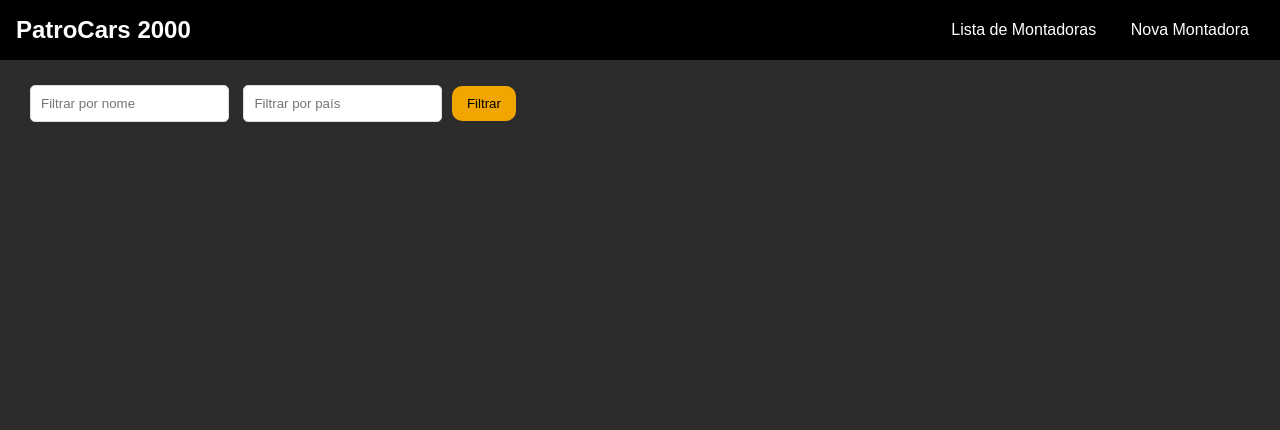
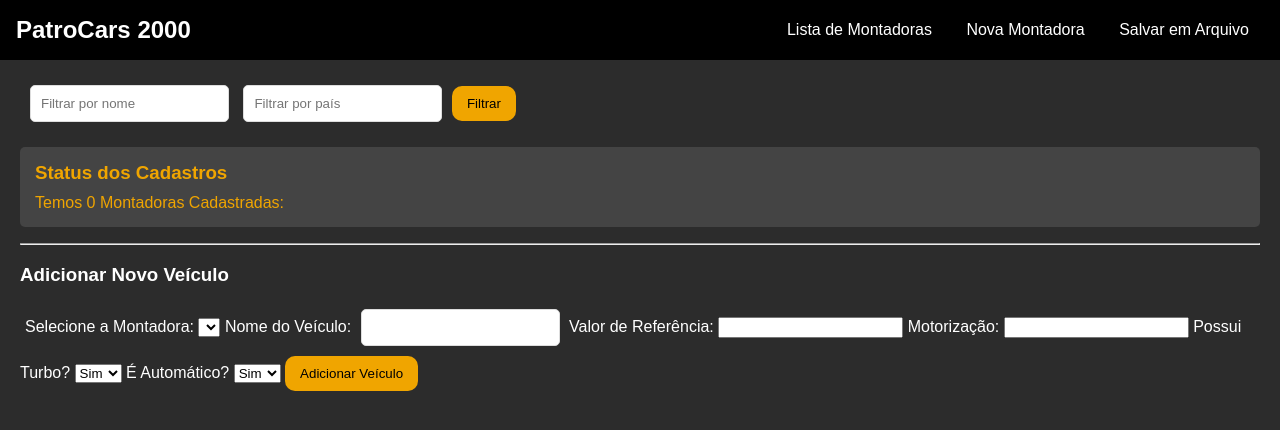
Before and after one commit to is-benvindo/prog_net_ii, a FastAPI app: page /montadoras_list in a window 1280 px wide. Shown: the top 430 px of the page. Run offline with FastAPI, Linux system fonts and the light colour scheme; data that the repository does not hold is empty.

Commit message:
pequenas atualizações

```diff
--- a/alembic/env.py
+++ b/alembic/env.py
@@ -5,7 +5,7 @@ from alembic import context
 
 # Importando o Base do seu projeto
 from persistence.database import Base
-from models import Montadora  # Certifique-se de importar o modelo Montadora
+from models.models import Montadora  # Certifique-se de importar o modelo Montadora
 
 # this is the Alembic Config object, which provides
 # access to the values within the .ini file in use.
--- /dev/null
+++ b/data/montadoras.txt
@@ -0,0 +1,3 @@
+Ford;Estados Unidos;1903
+Toyota;Jap�o;1937
+Tesla;Estados Unidos;2003
--- a/main.py
+++ b/main.py
@@ -1,24 +1,32 @@
-from fastapi import FastAPI, Request, Depends, Form
+from fastapi import FastAPI, HTTPException, Request, Depends, Form
 from fastapi.staticfiles import StaticFiles
 from fastapi.templating import Jinja2Templates
 from fastapi.responses import RedirectResponse
 from sqlalchemy.orm import Session
-from models import Montadora
+from models.models import Montadora, Veiculo
 from persistence.database import get_db
 from persistence.montadora_repository import MontadoraRepository
+from persistence.veiculo_repository import VeiculoRepository
+from uuid import UUID
 
 app = FastAPI()
 
 app.mount('/static', StaticFiles(directory='static'), name='static')
 templates = Jinja2Templates(directory='templates')
 
-repository = MontadoraRepository()
+montadora_repository = MontadoraRepository()
+veiculo_repository = VeiculoRepository()
 
-# Rotas
+# Rotas para Montadoras
 @app.get('/montadoras_list')
 def montadora_list(request: Request, nome: str = None, pais: str = None, db: Session = Depends(get_db)):
-    montadoras = repository.get_all(db, nome=nome, pais=pais)
-    return templates.TemplateResponse('montadora_list.html', {'montadoras': montadoras, 'request': request})
+    montadoras = montadora_repository.get_all(db, nome=nome, pais=pais)
+    total_montadoras = len(montadoras)
+    return templates.TemplateResponse('montadora_list.html', {
+        'montadoras': montadoras,
+        'total_montadoras': total_montadoras,
+        'request': request
+    })
 
 @app.get('/montadoras_form')
 def montadora_form(request: Request):
@@ -33,36 +41,117 @@ def montadora_save(
     db: Session = Depends(get_db)
 ):
     montadora = Montadora(nome=nome, pais=pais, ano_fundacao=ano)
-    repository.save(db, montadora)
+    montadora_repository.save(db, montadora)
     return RedirectResponse('/montadoras_list', status_code=303)
 
 @app.get('/montadoras_edit/{id}')
 def montadora_edit(request: Request, id: str, db: Session = Depends(get_db)):
-    print(f"ID recebido para edição: {id}")
-    montadora = repository.get_by_id(db, id)
+    montadora = montadora_repository.get_by_id(db, id)
     if not montadora:
-        print(f"Montadora não encontrada com ID {id}")
         return templates.TemplateResponse('404.html', {'request': request}, status_code=404)
     return templates.TemplateResponse('montadora_form.html', {'montadora': montadora, 'request': request})
 
+from fastapi.responses import RedirectResponse
+from fastapi import Form, Depends
+from sqlalchemy.orm import Session
+import uuid
+
 @app.post('/montadora_update/{id}')
-def montadora_update(id: str, nome: str = Form(...), pais: str = Form(...), ano: int = Form(...), db: Session = Depends(get_db)):
-    print(f"ID recebido para atualização: {id}")
-    print(f"Nome: {nome}, País: {pais}, Ano: {ano}")
+def montadora_update(id: uuid.UUID, nome: str = Form(...), pais: str = Form(...), ano: int = Form(...), db: Session = Depends(get_db)):
+    montadora = montadora_repository.get_by_id(db, id)
 
-    montadora = repository.get_by_id(db, id)
     if montadora:
         montadora.nome = nome
         montadora.pais = pais
         montadora.ano_fundacao = ano
-        repository.update(db, montadora)
-        print(f"Montadora atualizada: {montadora}")
-    else:
-        print(f"Montadora com ID {id} não encontrada.")
 
-    return RedirectResponse('/montadoras_list', status_code=303)
+        montadora_repository.update(db, id, montadora)
+        return RedirectResponse('/montadoras_list', status_code=303)
+
+    return RedirectResponse('/montadoras_list', status_code=404)
+
 
 @app.post('/montadora_delete/{id}')
 def montadora_delete(id: str, db: Session = Depends(get_db)):
-    repository.delete(db, id)
+    montadora_repository.delete(db, id)
     return RedirectResponse('/montadoras_list', status_code=303)
+
+@app.get('/veiculos_list')
+def veiculo_list(request: Request, db: Session = Depends(get_db)):
+    veiculos = veiculo_repository.get_all(db)
+    return templates.TemplateResponse('veiculo_list.html', {'veiculos': veiculos, 'request': request})
+
+@app.get('/veiculo_form')
+def veiculo_form(request: Request, db: Session = Depends(get_db)):
+    montadoras = montadora_repository.get_all(db)
+    return templates.TemplateResponse('veiculo_form.html', {'request': request, 'montadoras': montadoras})
+
+@app.post('/veiculo_save')
+def veiculo_save(
+    request: Request,
+    nome: str = Form(...),
+    montadora_id: str = Form(...),
+    valor_referencia: float = Form(...),
+    motorizacao: float = Form(...),
+    turbo: bool = Form(...),
+    automatico: bool = Form(...),
+    db: Session = Depends(get_db)
+):
+    veiculo = Veiculo(
+        nome=nome,
+        montadora_id=montadora_id,
+        valor_referencia=valor_referencia,
+        motorizacao=motorizacao,
+        turbo=turbo,
+        automatico=automatico
+    )
+    veiculo_repository.save(db, veiculo)
+    return RedirectResponse('/veiculos_list', status_code=303)
+
+@app.get('/veiculo_edit/{id}')
+def veiculo_edit(request: Request, id: str, db: Session = Depends(get_db)):
+    veiculo = veiculo_repository.get_by_id(db, id)
+    if not veiculo:
+        raise HTTPException(status_code=404, detail="Veículo não encontrado")
+
+    montadoras = montadora_repository.get_all(db)
+    return templates.TemplateResponse('veiculo_form.html', {'veiculo': veiculo, 'montadoras': montadoras, 'request': request})
+
+@app.post('/veiculo_update/{id}')
+def veiculo_update(
+    id: str,
+    nome: str = Form(...),
+    montadora_id: str = Form(...),
+    valor_referencia: float = Form(...),
+    motorizacao: float = Form(...),
+    turbo: bool = Form(...),
+    automatico: bool = Form(...),
+    db: Session = Depends(get_db)
+):
+    veiculo = veiculo_repository.get_by_id(db, id)
+    if not veiculo:
+        raise HTTPException(status_code=404, detail="Veículo não encontrado")
+
+    veiculo.nome = nome
+    veiculo.montadora_id = montadora_id
+    veiculo.valor_referencia = valor_referencia
+    veiculo.motorizacao = motorizacao
+    veiculo.turbo = turbo
+    veiculo.automatico = automatico
+
+    veiculo_repository.update(db, veiculo)
+    return RedirectResponse('/veiculos_list', status_code=303)
+
+@app.post('/veiculo_delete/{id}')
+def veiculo_delete(id: str, db: Session = Depends(get_db)):
+    veiculo_repository.delete(db, id)
+    return RedirectResponse('/veiculos_list', status_code=303)
+
+@app.get('/montadora_save_txt')
+def salvar_dados_em_arquivo(db: Session = Depends(get_db)):
+    montadoras = montadora_repository.get_all(db)
+    with open('montadoras.txt', 'w') as file:
+        for montadora in montadoras:
+            linha = f"{montadora.nome};{montadora.pais};{montadora.ano_fundacao}\n"
+            file.write(linha)
+    return RedirectResponse('/montadoras_list', status_code=303)
--- a/persistence/database.py
+++ b/persistence/database.py
@@ -2,17 +2,13 @@ from sqlalchemy import create_engine
 from sqlalchemy.ext.declarative import declarative_base
 from sqlalchemy.orm import sessionmaker
 
-# URL de conexão ao PostgreSQL
 DATABASE_URL = "postgresql://postgres:senha@localhost/patrocars"
 
-# Configuração do SQLAlchemy
 engine = create_engine(DATABASE_URL)
 SessionLocal = sessionmaker(autocommit=False, autoflush=False, bind=engine)
 
-# Base para os modelos
 Base = declarative_base()
 
-# Função para obter a sessão
 def get_db():
     db = SessionLocal()
     try:
--- a/static/style.css
+++ b/static/style.css
@@ -1,29 +1,25 @@
-/* Estilo geral */
 body {
-    background-color: #2c2c2c; /* Fundo escuro */
-    color: #ffffff; /* Texto claro para contraste */
+    background-color: #2c2c2c;
+    color: #ffffff;
     font-family: Arial, sans-serif;
     margin: 0;
     padding: 0;
 }
 
-/* Barra de navegação superior */
 .navbar {
-    background-color: #000000; /* Barra preta */
+    background-color: #000000;
     padding: 1em;
     display: flex;
     justify-content: space-between;
     align-items: center;
 }
 
-/* Título no centro */
 .navbar h1 {
     color: #ffffff;
     font-size: 24px;
     margin: 0;
 }
 
-/* Links da barra */
 .navbar a {
     color: #ffffff;
     text-decoration: none;
@@ -31,14 +27,13 @@ body {
 }
 
 .navbar a:hover {
-    color: #f0a500; /* Cor de destaque ao passar o mouse */
+    color: #f0a500;
 }
 
 .container {
     margin: 20px;
 }
 
-/* Botões */
 button {
     background-color: #f0a500;
     color: #000000;
@@ -51,17 +46,15 @@ button:hover {
     background-color: #ffaa00;
 }
 
-/* Adiciona bordas arredondadas e espaço entre botões */
 button {
-    border-radius: 10px; /* Borda arredondada */
-    margin: 5px 0; /* Espaço vertical */
-    padding: 10px 15px; /* Espaçamento interno dos botões */
+    border-radius: 10px;
+    margin: 5px 0;
+    padding: 10px 15px;
 }
 
-/* Ajuste adicional para o botão de deletar, se necessário */
 form {
-    display: inline; /* Para que o botão de deletar fique ao lado do botão de editar */
-    margin-left: 5px; /* Espaço entre editar e deletar */
+    display: inline;
+    margin-left: 5px;
 }
 
 
@@ -71,3 +64,41 @@ form input[type="text"], form input[type="submit"] {
     border-radius: 5px;
     border: 1px solid #dddddd;
 }
+
+.form-control {
+    margin: 5px 0;
+    padding: 10px;
+    border-radius: 5px;
+    border: 1px solid #dddddd;
+    width: calc(100% - 22px);
+}
+
+form input[type="submit"] {
+    background-color: #f0a500;
+    color: #000000;
+    border: none;
+    cursor: pointer;
+    border-radius: 10px;
+    padding: 10px 15px;
+    margin-top: 10px;
+}
+
+form input[type="submit"]:hover {
+    background-color: #ffaa00;
+}
+
+.status {
+    background-color: #444444;
+    border-radius: 5px;
+    padding: 15px;
+    margin-top: 20px;
+    color: #f0a500;
+}
+
+.status h3 {
+    margin: 0 0 10px 0;
+}
+
+.status p {
+    margin: 0;
+}
--- a/templates/base.html
+++ b/templates/base.html
@@ -13,6 +13,7 @@
         <div>
             <a href="/montadoras_list">Lista de Montadoras</a>
             <a href="/montadoras_form">Nova Montadora</a>
+            <a href="/montadora_save_txt">Salvar em Arquivo</a>
         </div>
     </div>
 
--- a/templates/montadora_list.html
+++ b/templates/montadora_list.html
@@ -13,12 +13,18 @@
         <button type="submit">Filtrar</button>
     </form>
 
+    <!-- Exibe a contagem de montadoras -->
+    <div class="status">
+        <h3>Status dos Cadastros</h3>
+        <p>Temos {{ total_montadoras }} Montadoras Cadastradas:</p>
+    </div>
+
     <ul>
         {% for montadora in montadoras %}
             <li>
                 {{ montadora.nome }} - {{ montadora.pais }} - {{ montadora.ano_fundacao }}
                 <button>
-                    <a href="/montadora_edit/{{ montadora.id }}">Editar</a>
+                    <a href="/montadoras_edit/{{ montadora.id }}" class="btn btn-primary">Editar</a>
                 </button>
                 <form action="/montadora_delete/{{ montadora.id }}" method="post" style="display:inline;">
                     <button type="submit">Deletar</button>
@@ -26,4 +32,41 @@
             </li>
         {% endfor %}
     </ul>
+
+    <hr>
+
+    <!-- Formulário para Adicionar Veículo -->
+    <h3>Adicionar Novo Veículo</h3>
+    <form id="form-veiculo" action="/adicionar-veiculo" method="POST">
+        <label for="montadora">Selecione a Montadora:</label>
+        <select id="montadora" name="montadora_id" required>
+            {% for montadora in montadoras %}
+                <option value="{{ montadora.id }}">{{ montadora.nome }}</option>
+            {% endfor %}
+        </select>
+
+        <label for="nome">Nome do Veículo:</label>
+        <input type="text" id="nome" name="nome" required>
+
+        <label for="valor_referencia">Valor de Referência:</label>
+        <input type="number" id="valor_referencia" name="valor_referencia" step="0.01" required>
+
+        <label for="motorizacao">Motorização:</label>
+        <input type="number" id="motorizacao" name="motorizacao" step="0.01" required>
+
+        <label for="turbo">Possui Turbo?</label>
+        <select id="turbo" name="turbo" required>
+            <option value="true">Sim</option>
+            <option value="false">Não</option>
+        </select>
+
+        <label for="automatico">É Automático?</label>
+        <select id="automatico" name="automatico" required>
+            <option value="true">Sim</option>
+            <option value="false">Não</option>
+        </select>
+
+        <button type="submit">Adicionar Veículo</button>
+    </form>
+
 {% endblock %}
```
Also changed, not shown: alembic/versions/8b28e120bcdd_add_veiculo_table.py (added, +40 -0 lines), models.py (deleted, +0 -13 lines), models/models.py (added, +31 -0 lines), persistence/montadora_repository.py (+4 -6 lines), persistence/veiculo_repository.py (added, +42 -0 lines), templates/montadora_form.html (+13 -7 lines), templates/veiculo_form.html (added, +45 -0 lines), models/view_models.py (renamed from view_models.py), persistence/montadoras.db (renamed from montadoras.db).
